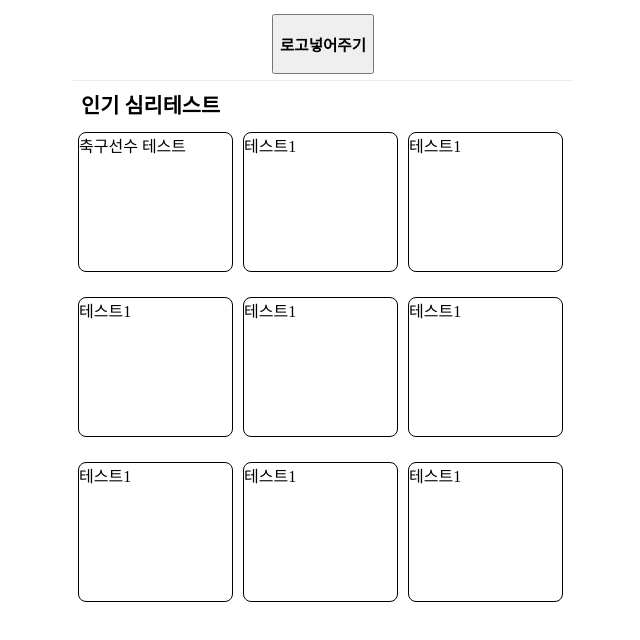
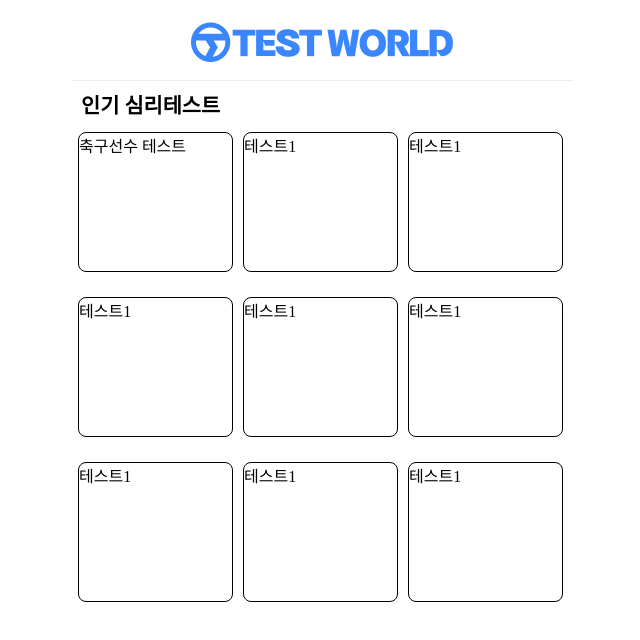
Before and after one commit to StudioHook/test_world, a Next.js app: page / in a window 1280 px wide. Shown: the top 640 px of the page, without its empty margins (317-957 px from the left). Built offline with nearby package versions, Linux system fonts and the light colour scheme.

Commit message:
feat: logo img 추가

```diff
--- a/src/common/Header/index.tsx
+++ b/src/common/Header/index.tsx
@@ -1,21 +1,21 @@
 import { useRouter } from 'next/router';
 import styles from './Header.module.scss';
+import SymbolTextLogo from 'src/assets/SymbolTextLogo';
+import logoImg from '../../../public/images/test-world-logo.png';
 // import DesktopLogo from "../../assets/TextLogo";
-
+import Image from 'next/image';
 const Header = () => {
   const router = useRouter();
 
   return (
     <header className={styles.Header}>
-      <section className={styles.Header__nav}>
-        <button
-          type="button"
-          className={styles.Header__nav__logo}
+      <section className={styles.Header__nav__logo}>
+        <div
           onClick={() => router.push('/')}
+          style={{ marginTop: '10px', cursor: 'pointer' }}
         >
-          {/* <DesktopLogo /> */}
-          <h3>로고넣어주기</h3>
-        </button>
+          <Image src={logoImg} width={270} height={50} alt="이미지" />
+        </div>
       </section>
     </header>
   );
```
Also changed, not shown: public/images/test-world-logo.png (added).
